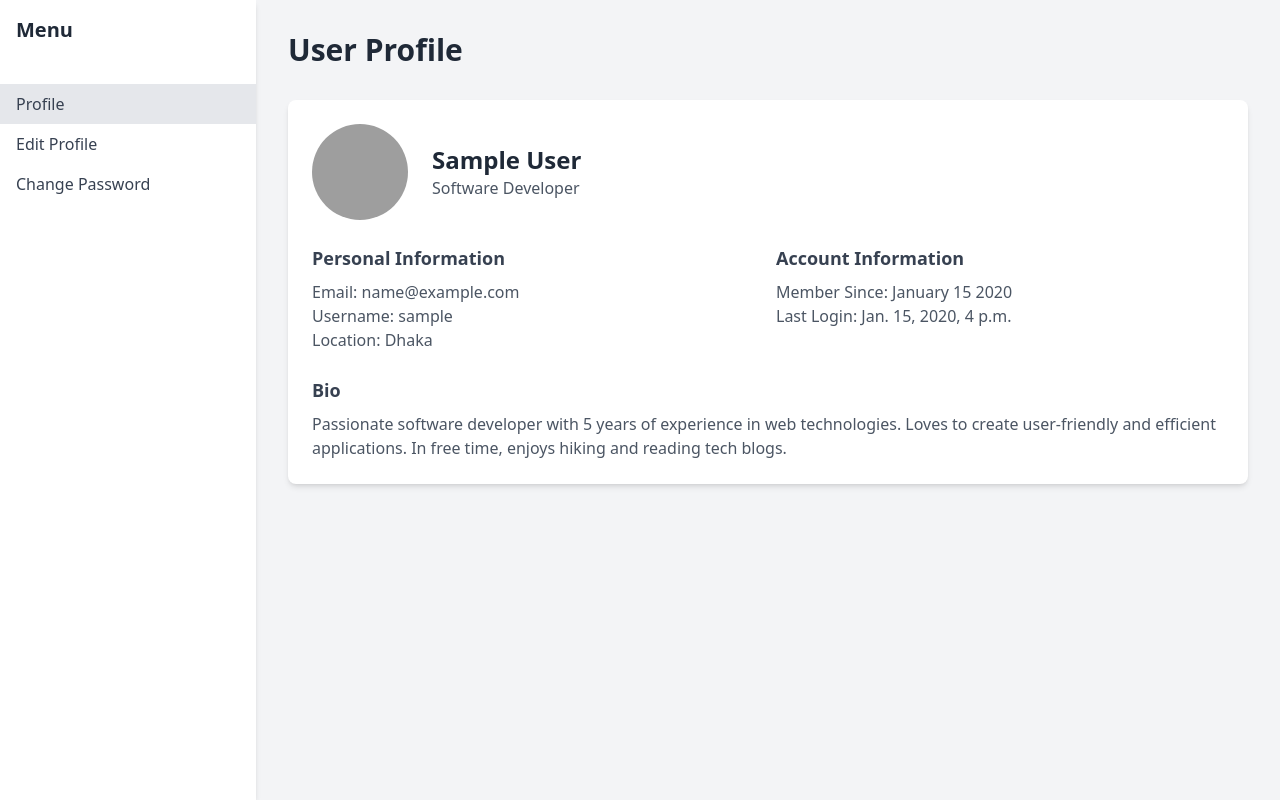
After one commit to Farhan0140/Task_Management, a Django app: page /user/profile/ in a window 1280 px wide. The commit adds this page. Run offline with Django 5.2, Linux system fonts and the light colour scheme; a user stored in the database is signed in; tables that the repository leaves empty hold one stand-in row (values such as "Sample post"); grey boxes are pictures that could not be loaded.

Commit message:
Using TemplateView and Set TimeZone

```diff
--- a/static/css/output.css
+++ b/static/css/output.css
@@ -690,6 +690,10 @@ video {
   margin-bottom: 4rem;
 }
 
+.mb-2 {
+  margin-bottom: 0.5rem;
+}
+
 .mb-4 {
   margin-bottom: 1rem;
 }
@@ -714,6 +718,10 @@ video {
   margin-right: 0.75rem;
 }
 
+.mr-6 {
+  margin-right: 1.5rem;
+}
+
 .mt-10 {
   margin-top: 2.5rem;
 }
@@ -728,6 +736,10 @@ video {
 
 .mt-4 {
   margin-top: 1rem;
+}
+
+.mt-6 {
+  margin-top: 1.5rem;
 }
 
 .mt-8 {
@@ -780,6 +792,10 @@ video {
   height: 3.5rem;
 }
 
+.h-24 {
+  height: 6rem;
+}
+
 .h-3 {
   height: 0.75rem;
 }
@@ -800,6 +816,10 @@ video {
   height: 100vh;
 }
 
+.min-h-screen {
+  min-height: 100vh;
+}
+
 .w-1\/2 {
   width: 50%;
 }
@@ -824,6 +844,10 @@ video {
   width: 66.666667%;
 }
 
+.w-24 {
+  width: 6rem;
+}
+
 .w-3 {
   width: 0.75rem;
 }
@@ -844,6 +868,10 @@ video {
   width: 1.5rem;
 }
 
+.w-64 {
+  width: 16rem;
+}
+
 .w-8 {
   width: 2rem;
 }
@@ -862,6 +890,10 @@ video {
 
 .max-w-\[1400px\] {
   max-width: 1400px;
+}
+
+.flex-1 {
+  flex: 1 1 0%;
 }
 
 .table-auto {
@@ -1497,6 +1529,16 @@ video {
   background-color: rgb(243 244 246 / var(--tw-bg-opacity, 1));
 }
 
+.hover\:bg-gray-200:hover {
+  --tw-bg-opacity: 1;
+  background-color: rgb(229 231 235 / var(--tw-bg-opacity, 1));
+}
+
+.hover\:bg-gray-300:hover {
+  --tw-bg-opacity: 1;
+  background-color: rgb(209 213 219 / var(--tw-bg-opacity, 1));
+}
+
 .hover\:bg-gray-50:hover {
   --tw-bg-opacity: 1;
   background-color: rgb(249 250 251 / var(--tw-bg-opacity, 1));
--- a/task_management/settings.py
+++ b/task_management/settings.py
@@ -118,7 +118,7 @@ AUTH_PASSWORD_VALIDATORS = [
 
 LANGUAGE_CODE = 'en-us'
 
-TIME_ZONE = 'UTC'
+TIME_ZONE = 'Asia/Dhaka'
 
 USE_I18N = True
 
--- /dev/null
+++ b/users/templates/accounts/profile.html
@@ -0,0 +1,90 @@
+{% load static %}
+
+<!DOCTYPE html>
+<html lang="en">
+  <head>
+    <meta charset="UTF-8" />
+    <meta name="viewport" content="width=device-width, initial-scale=1.0" />
+    <title>User Profile</title>
+    <link rel="stylesheet" href="{% static "css/output.css" %}">
+  </head>
+  <body class="bg-gray-100">
+    <div class="flex min-h-screen">
+      <!-- Sidebar -->
+      <aside class="w-64 bg-white shadow-md">
+        <div class="p-4">
+          <h2 class="text-xl font-semibold text-gray-800">Menu</h2>
+        </div>
+        <nav class="mt-6">
+          <a
+            href="#"
+            class="block py-2 px-4 text-gray-700 bg-gray-200 hover:bg-gray-300"
+            >Profile</a
+          >
+          <a href="#" class="block py-2 px-4 text-gray-700 hover:bg-gray-200"
+            >Edit Profile</a
+          >
+          <a href="#" class="block py-2 px-4 text-gray-700 hover:bg-gray-200"
+            >Change Password</a
+          >
+        </nav>
+      </aside>
+
+      <!-- Main Content -->
+      <main class="flex-1 p-8">
+        <h1 class="text-3xl font-bold text-gray-800 mb-8">User Profile</h1>
+
+        <div class="bg-white shadow-md rounded-lg p-6">
+          <div class="flex items-center mb-6">
+            <img
+              src="{% static "images/profile.png" %}"
+              alt="User Avatar"
+              class="w-24 h-24 rounded-full object-cover mr-6"
+            />
+            <div>
+              <h2 class="text-2xl font-semibold text-gray-800">{{full_name}}</h2>
+              <p class="text-gray-600">Software Developer</p>
+            </div>
+          </div>
+
+          <div class="grid grid-cols-1 md:grid-cols-2 gap-4">
+            <div>
+              <h3 class="text-lg font-semibold text-gray-700 mb-2">
+                Personal Information
+              </h3>
+              <p class="text-gray-600">
+                <span class="font-medium">Email:</span> {{email}}
+              </p>
+              <p class="text-gray-600">
+                <span class="font-medium">Username:</span> {{user_name}}
+              </p>
+              <p class="text-gray-600">
+                <span class="font-medium">Location:</span> Dhaka
+              </p>
+            </div>
+            <div>
+              <h3 class="text-lg font-semibold text-gray-700 mb-2">
+                Account Information
+              </h3>
+              <p class="text-gray-600">
+                <span class="font-medium">Member Since:</span> {{date_joined|date:"F j Y"}}
+              </p>
+              <p class="text-gray-600">
+                <span class="font-medium">Last Login:</span> {{last_login}}
+              </p>
+            </div>
+          </div>
+
+          <div class="mt-6">
+            <h3 class="text-lg font-semibold text-gray-700 mb-2">Bio</h3>
+            <p class="text-gray-600">
+              Passionate software developer with 5 years of experience in web
+              technologies. Loves to create user-friendly and efficient
+              applications. In free time, enjoys hiking and reading tech blogs.
+            </p>
+          </div>
+        </div>
+      </main>
+    </div>
+  </body>
+</html>
--- a/users/urls.py
+++ b/users/urls.py
@@ -1,5 +1,5 @@
 from django.urls import path
-from users.views import sign_up, sign_in, sign_out, activate_user, admin_dashboard, Assign_role, create_group, view_group_list_with_permission, Sign_In
+from users.views import sign_up, sign_in, sign_out, activate_user, admin_dashboard, Assign_role, create_group, view_group_list_with_permission, Sign_In, User_Profile
 
 urlpatterns = [
 
@@ -12,5 +12,6 @@ urlpatterns = [
     path("admin/<int:user_id>/assign_role/", Assign_role, name="assign_role"),
     path("admin/create_group/", create_group, name="create_group"),
     path("admin/view_group_list_with_permission/", view_group_list_with_permission, name="view_group"),
+    path("profile/", User_Profile.as_view(), name="user_profile")
 
 ]
--- a/users/views.py
+++ b/users/views.py
@@ -7,6 +7,7 @@ from django.contrib.auth.tokens import default_token_generator
 from users.forms import CustomRegisterForm, CustomLoginForm, assignRoleForm, CreateGroupForm
 from django.contrib.auth.decorators import login_required, user_passes_test
 from django.contrib.auth.views import LoginView
+from django.views.generic import TemplateView
 
 
 # Create your views here.
@@ -133,3 +134,20 @@ def view_group_list_with_permission(request):
     groups = Group.objects.all()
 
     return render(request, "admin/group_list.html", {"groups": groups})
+
+
+class User_Profile( TemplateView ):
+    template_name = 'accounts/profile.html'
+
+    def get_context_data(self, **kwargs):
+
+        user = self.request.user
+
+        context = super().get_context_data(**kwargs)
+        context["user_name"] = user.username
+        context["full_name"] = user.get_full_name()
+        context["email"] = user.email
+
+        context["date_joined"] = user.date_joined
+        context["last_login"] = user.last_login
+        return context
```
